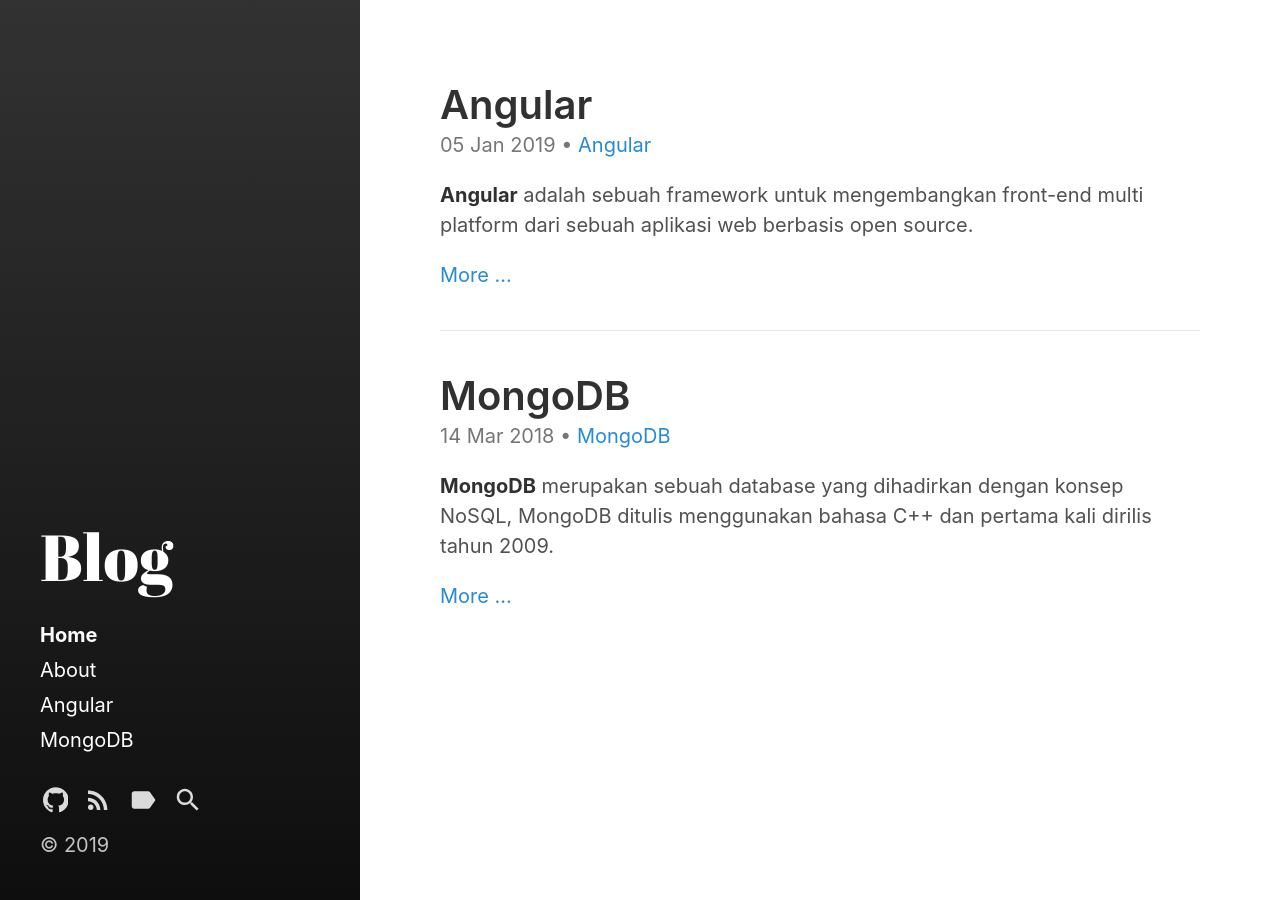
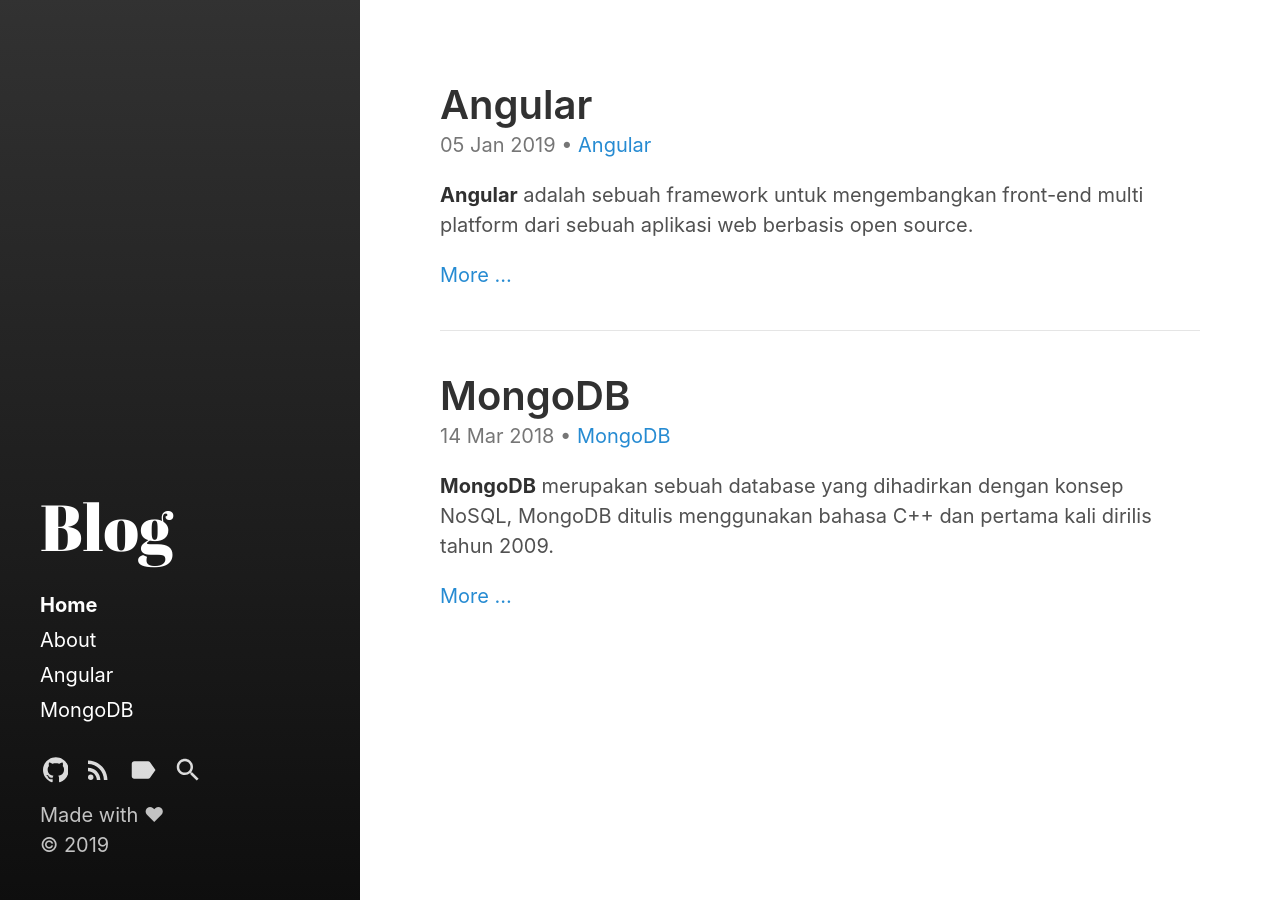
Before and after one commit to gwyllgi/gwyllgi.github.io, a Jekyll site: the page built from index.html, in a window 1280 px wide. Built offline with Jekyll 4.4.1, drawn with Linux system fonts in a browser that asks for light colours; the list of posts is cut into pages by our own code.

Commit message:
Update copyright.html

```diff
--- a/_includes/copyright.html
+++ b/_includes/copyright.html
@@ -1,3 +1,3 @@
 <p>
-  &copy; {{ site.time | date: '%Y' }}
+  Made with ❤ <br> &copy; {{ site.time | date: '%Y' }}
 </p>
```
